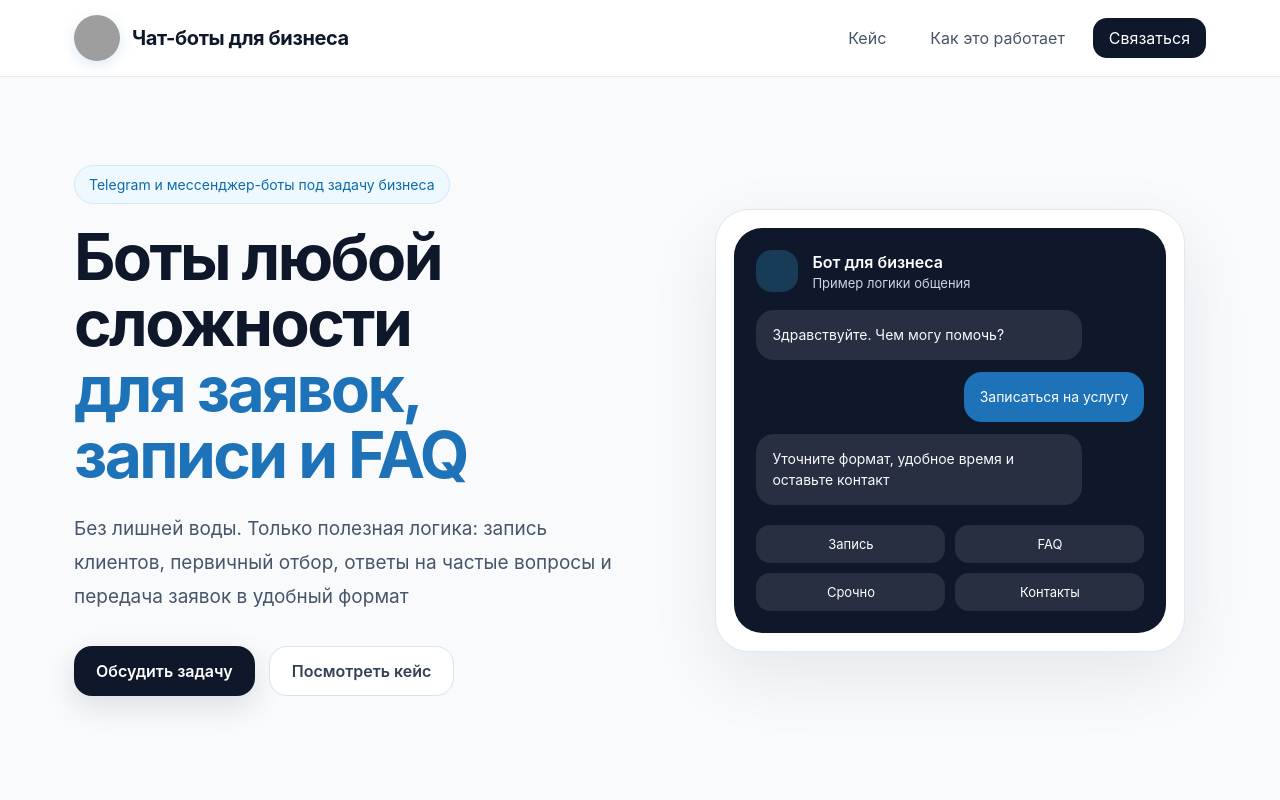
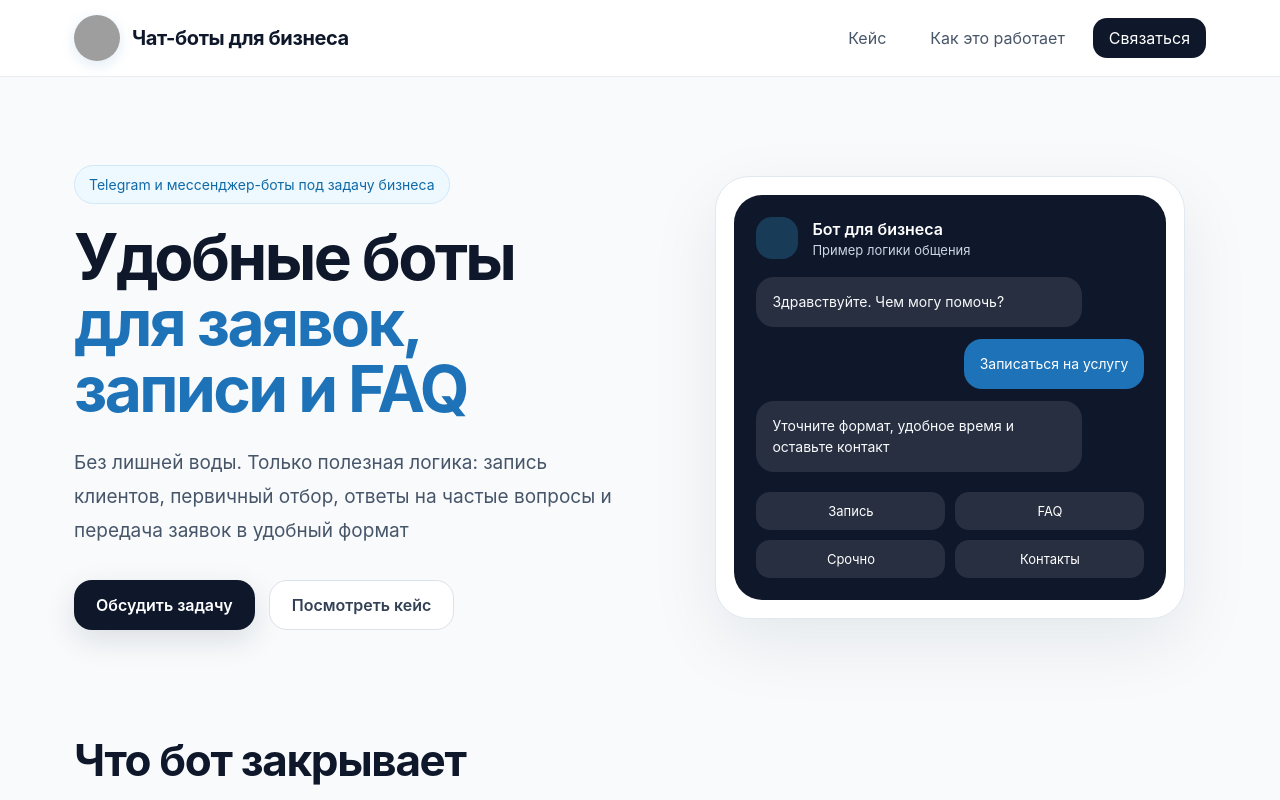
Before and after one commit to yvngfloyd/bot_landing, a React (Vite) app: page / in a window 1280 px wide. Shown: the top 800 px of the page. Built offline with nearby package versions, Linux system fonts and the light colour scheme; grey boxes are pictures that could not be loaded.

Commit message:
Update App.jsx

```diff
--- a/App.jsx
+++ b/App.jsx
@@ -110,7 +110,7 @@ export default function App() {
               <div className="hero-badge">Telegram и мессенджер-боты под задачу бизнеса</div>
 
               <h1 className="hero-title">
-                Боты любой сложности
+                Удобные боты
                 <span>для заявок, записи и FAQ</span>
               </h1>
 
```
